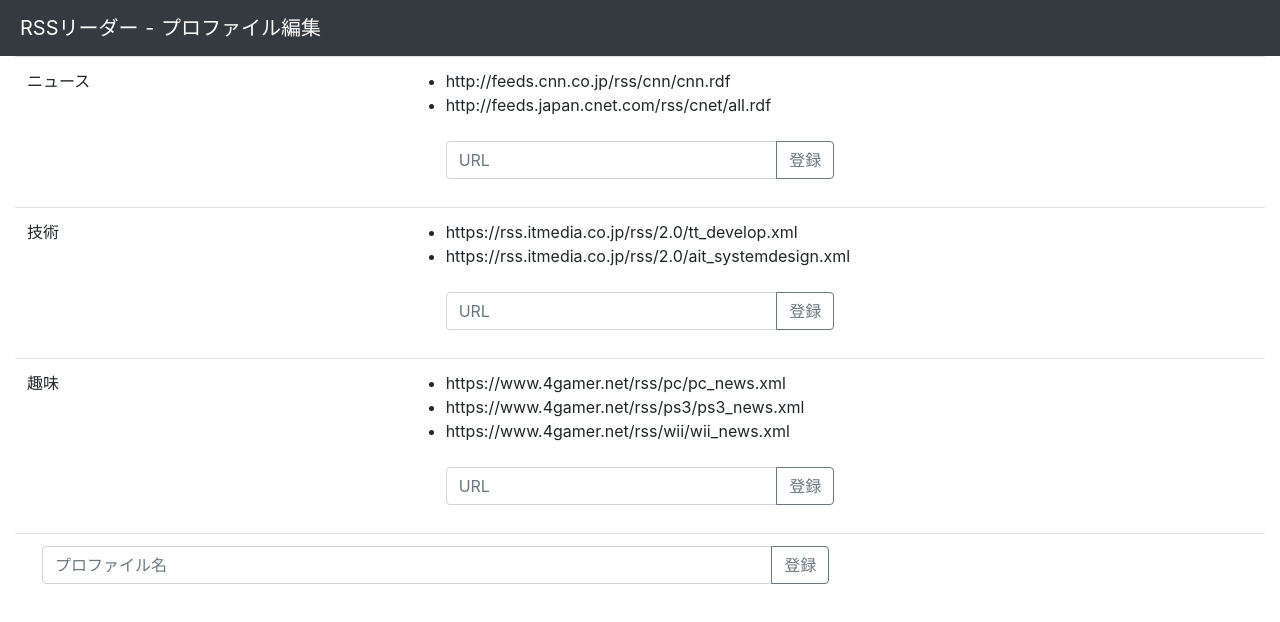
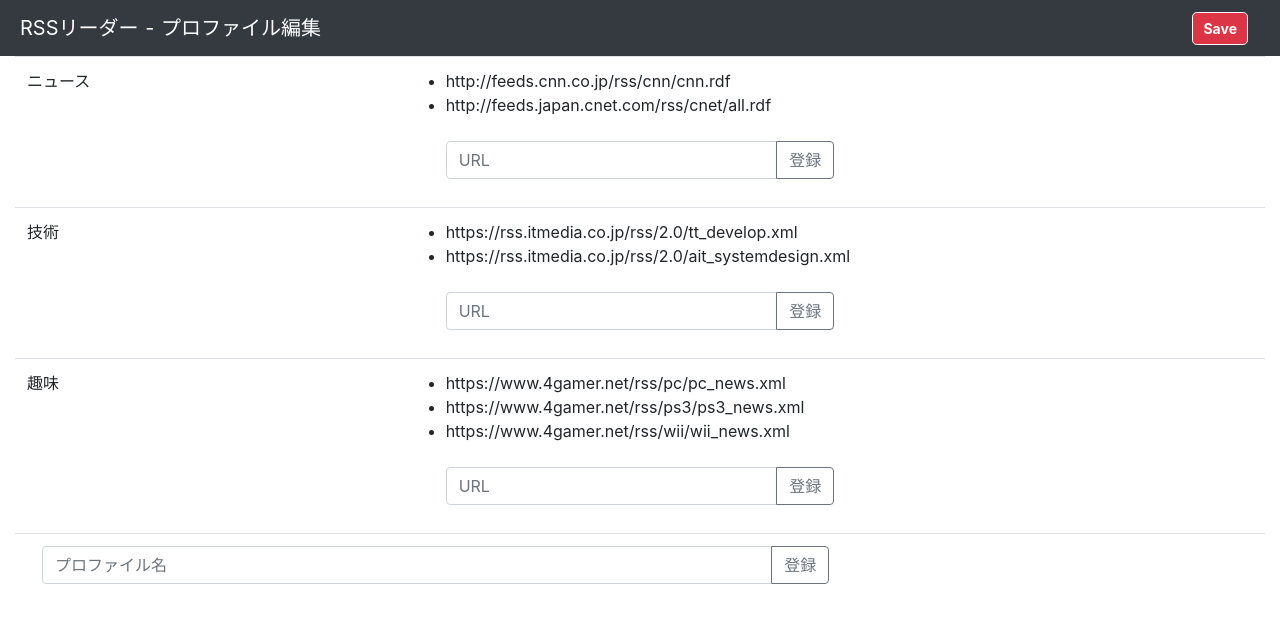
Before and after one commit to mitsukf/rss-reader, a Nuxt app: page /edit in a window 1280 px wide. Shown: the top 622 px of the page. Built offline with nearby package versions, Linux system fonts and the light colour scheme.

Commit message:
保存機能を実装

```diff
--- a/components/Nav.vue
+++ b/components/Nav.vue
@@ -9,6 +9,13 @@
       class="border rounded-lg border-white navbar-brand edit"
       >Edit</a
     >
+    <a
+      v-if="edit"
+      href="/"
+      class="border rounded-lg border-white navbar-brand edit bg-danger"
+      @click="save"
+      >Save</a
+    >
   </nav>
 </template>
 
@@ -18,6 +25,15 @@ export default {
     title: {
       type: String,
       default: undefined
+    },
+    edit: {
+      type: Boolean,
+      default: false
+    }
+  },
+  methods: {
+    save() {
+      this.$store.dispatch('profile/saveProfile')
     }
   }
 }
@@ -25,6 +41,7 @@ export default {
 
 <style>
 .edit {
+  font-weight: bold;
   font-size: 14px;
   padding: 10px;
   padding-top: 5px;
--- a/pages/edit/index.vue
+++ b/pages/edit/index.vue
@@ -1,6 +1,6 @@
 <template>
   <div>
-    <Nav title="プロファイル編集" />
+    <Nav title="プロファイル編集" :edit="true" />
     <section class="container-fluid">
       <table class="table no-border">
         <tbody>
@@ -112,6 +112,9 @@ export default {
     },
     inputUrl(url, profileName) {
       this.urls[profileName] = url
+    },
+    save() {
+      this.$store.dispatch('profile/saveProfile')
     }
   }
 }
```
